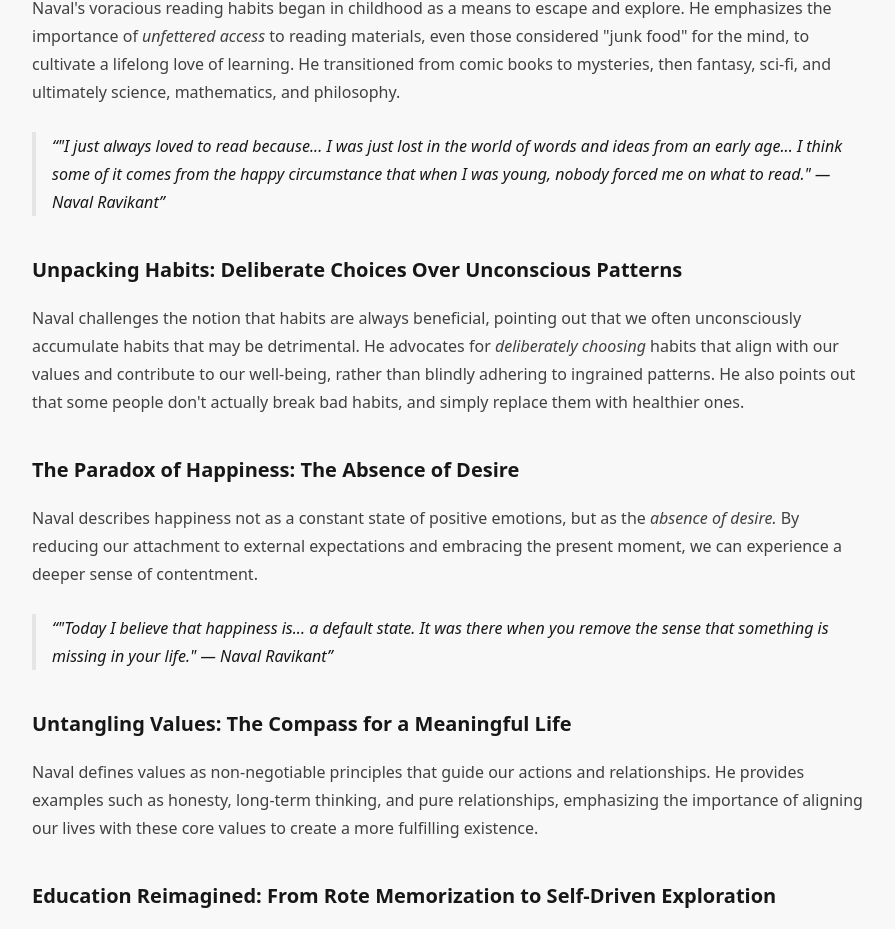
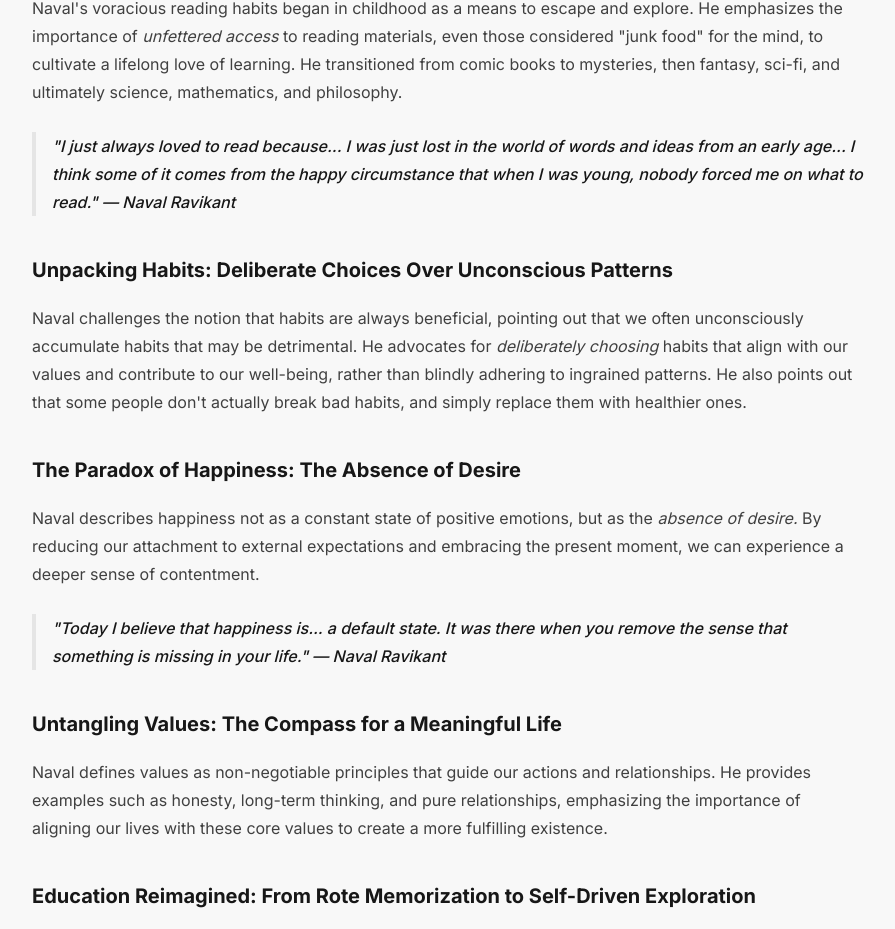
Before and after one commit to thienan11/PodFast, a Next.js app: page /posts/20190817-NavalRavikant-TheKnowledgeProjectPodcast in a window 1280 px wide. Shown: the part 1139-2068 px from the top of the page, without its empty margins (192-1087 px from the left). Built offline with nearby package versions, Linux system fonts and the light colour scheme.

Commit message:
style: change font to Inter; override tailwind typography blockquote styling

```diff
--- a/src/app/globals.css
+++ b/src/app/globals.css
@@ -21,8 +21,8 @@
 @theme inline {
   --color-background: var(--background);
   --color-foreground: var(--foreground);
-  --font-sans: var(--font-geist-sans);
-  --font-mono: var(--font-geist-mono);
+  /* --font-sans: var(--font-geist-sans);
+  --font-mono: var(--font-geist-mono); */
   --color-sidebar-ring: var(--sidebar-ring);
   --color-sidebar-border: var(--sidebar-border);
   --color-sidebar-accent-foreground: var(--sidebar-accent-foreground);
@@ -136,7 +136,13 @@
   }
 
   .prose a {
-    @apply hover:text-pastel-pink!;
+    @apply hover:!text-pastel-pink;
+  }
+
+  /* Override the default blockquote styling from Tailwind Typography */
+  .prose blockquote p:first-of-type::before,
+  .prose blockquote p:last-of-type::after {
+    content: none !important;
   }
 }
 
--- a/src/app/layout.tsx
+++ b/src/app/layout.tsx
@@ -1,5 +1,5 @@
 import type { Metadata } from "next";
-import { Geist, Geist_Mono } from "next/font/google";
+import { Inter } from "next/font/google";
 import "./globals.css";
 
 import Header from "@/components/Header";
@@ -7,15 +7,17 @@
 
 import { ThemeProvider } from "@/components/ThemeProvider";
 
-const geistSans = Geist({
-  variable: "--font-geist-sans",
-  subsets: ["latin"],
-});
+// const geistSans = Geist({
+//   variable: "--font-geist-sans",
+//   subsets: ["latin"],
+// });
 
-const geistMono = Geist_Mono({
-  variable: "--font-geist-mono",
-  subsets: ["latin"],
-});
+// const geistMono = Geist_Mono({
+//   variable: "--font-geist-mono",
+//   subsets: ["latin"],
+// });
+
+const inter = Inter({ subsets: ["latin"] });
 
 export const metadata: Metadata = {
   title: "PodFast",
@@ -28,10 +30,8 @@
   children: React.ReactNode;
 }>) {
   return (
-    <html lang="en" suppressHydrationWarning>
-      <body
-        className={`${geistSans.variable} ${geistMono.variable} flex flex-col min-h-screen antialiased`} // add font token here to apply font
-      >
+    <html lang="en" className={`${inter.className}`} suppressHydrationWarning>
+      <body className="flex flex-col min-h-screen antialiased">
         <ThemeProvider
           attribute="class"
           defaultTheme="system"
```
